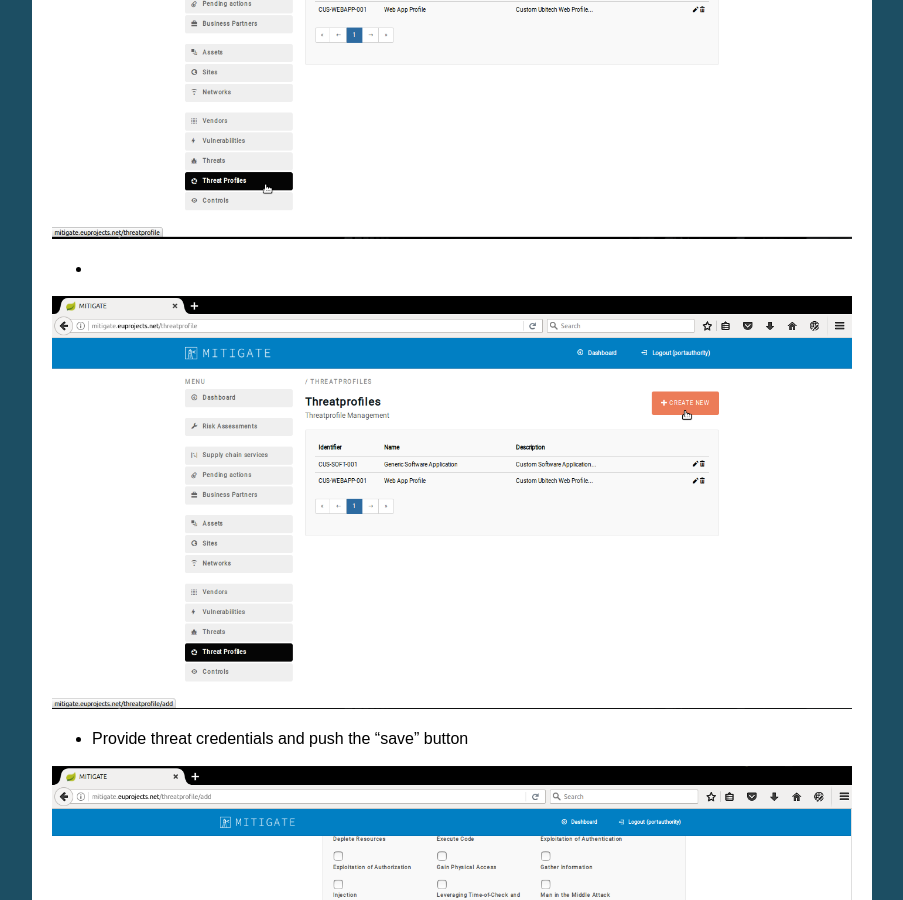
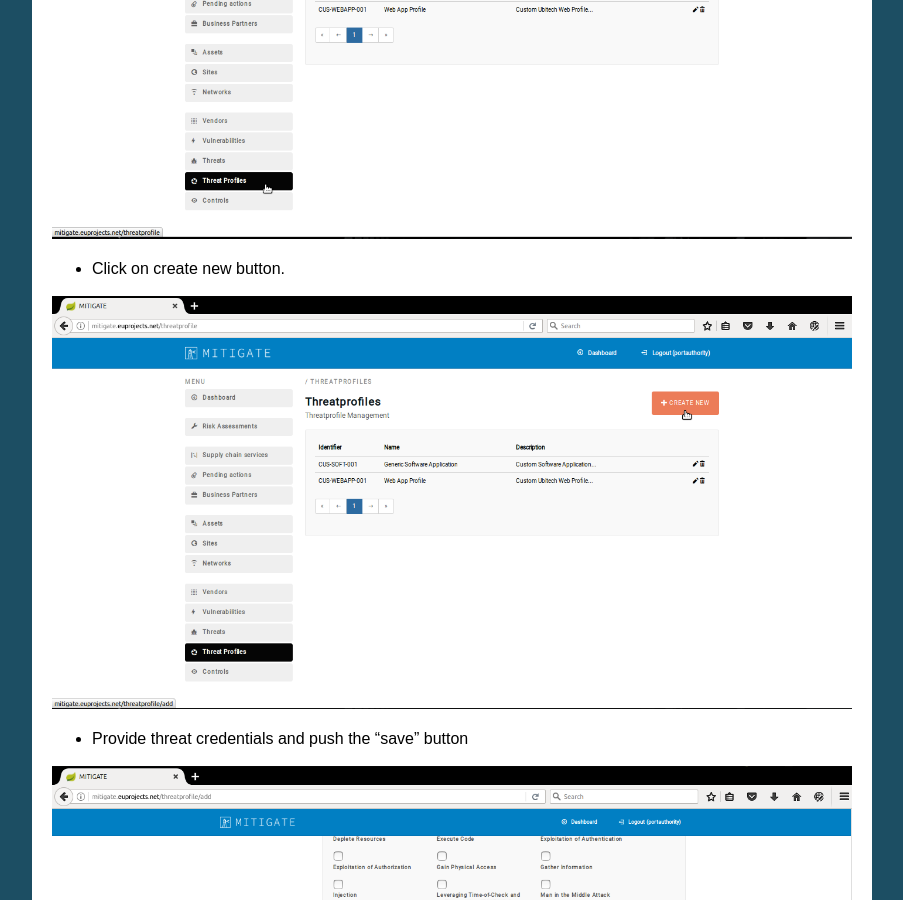
Before and after one commit to singularlogic/mitigate-documentation, a Sphinx documentation site: the page built from docs/c_threats_p.rst, in a window 1280 px wide and 900 px high, scrolled down 870 px. Shown: the whole window, without its empty margins (198-1101 px from the left). Built offline with Sphinx 7.4.7, drawn with Linux system fonts in a browser that asks for light colours.

Commit message:
Update c_threats_p.rst

```diff
--- a/docs/c_threats_p.rst
+++ b/docs/c_threats_p.rst
@@ -16,7 +16,7 @@ Add a new threat profile
 
 .. image:: assets/n_tp.png
 
--
+- Click on create new button.
 
 .. image:: assets/n_tp_2.png
 
```
